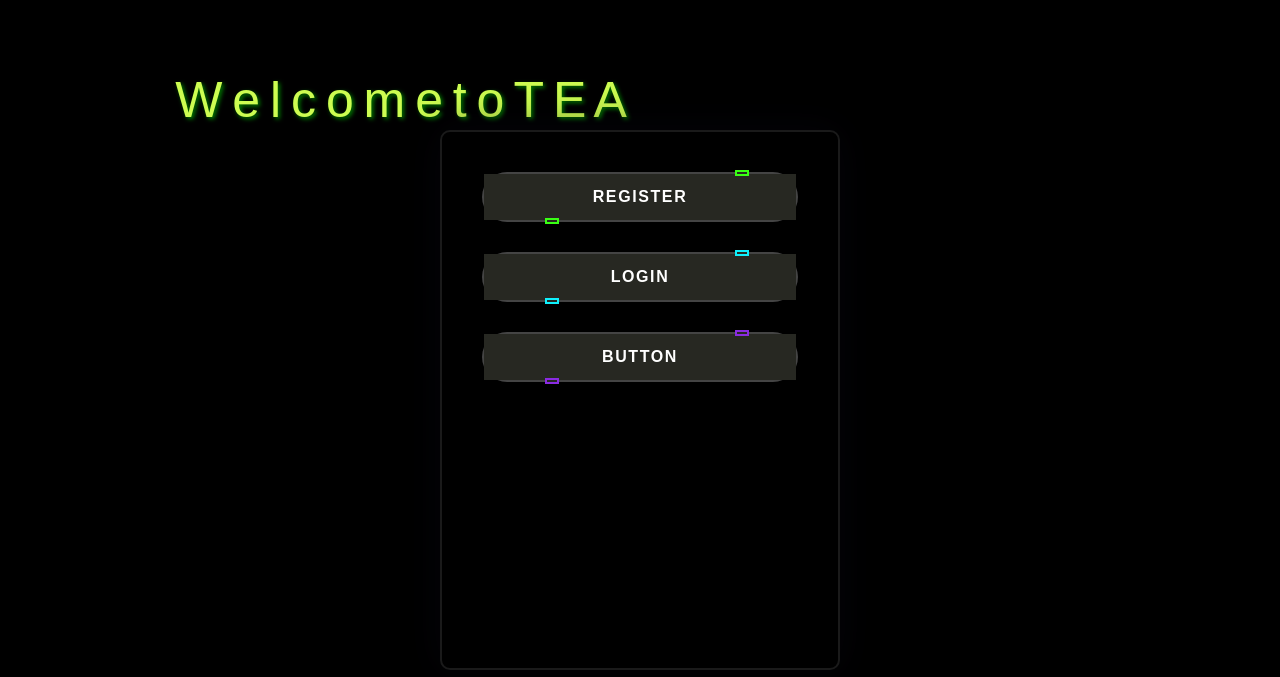
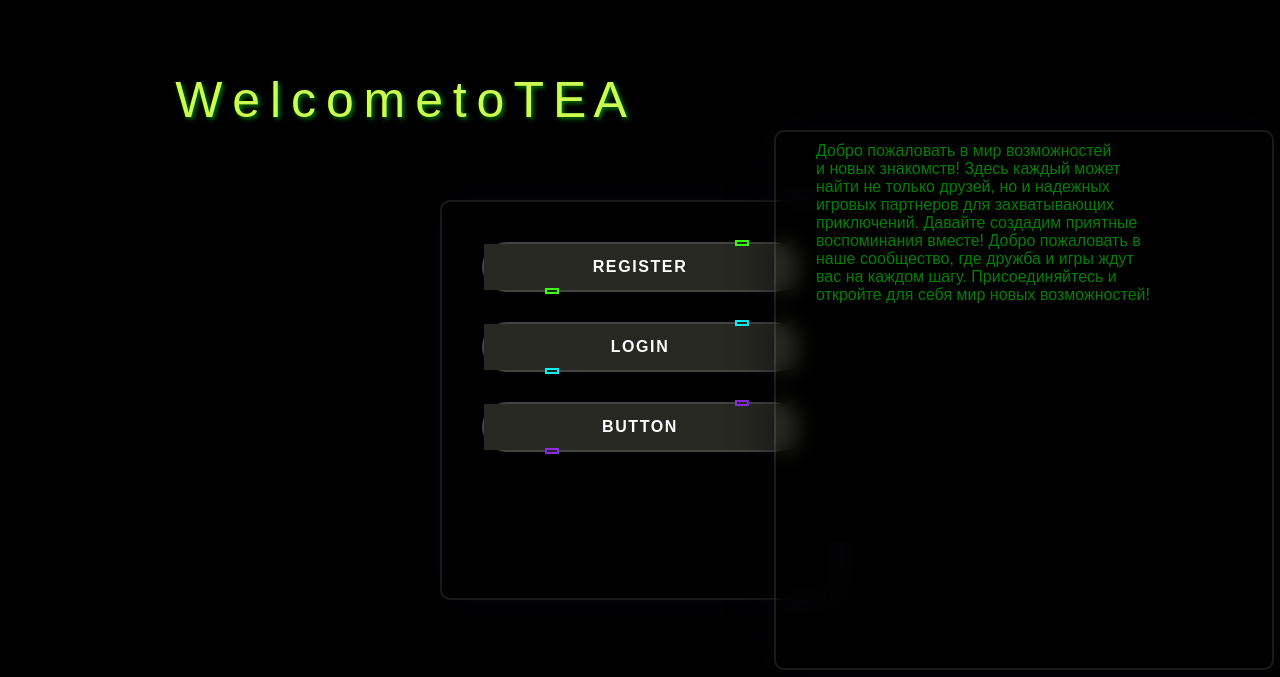
Before and after one commit to Robert-Polson/VSteam, a Django app: page / in a window 1280 px wide. Shown: the top 677 px of the page. Run offline with Django 5.2, Linux system fonts and the light colour scheme; some web fonts are replaced.

Commit message:
need a help for help.

```diff
--- a/mysite/my_codes/templates/open_page.html
+++ b/mysite/my_codes/templates/open_page.html
@@ -12,9 +12,33 @@
     <div class='air air3'></div>
     <div class='air air4'></div>
   </section>
+<style>
+  .text-container {
+      left: 10%;
+      background: black;
+      width: 410px;
+      height: 400px;
+      color: green;
+      size: 6;
+      font-family: 'Retron2000', sans-serif;
+  }
+  .text-container p{
+       white-space: nowrap;
+       overflow: hidden;
+       width: 410px;
+  }
+  .text-line {
+          opacity = 0;
+          animation: revealText 4s steps(40) forwards;
+          animation-delay: calc(0.0001s * var(--index));
+      }
 
+      @keyframes revealText {
+          from {opacity: 0;}
+          to {opacity: 1;}
+      }
 </style>
-    <style media="screen">
+<style media="screen">
         @import url('https://fonts.cdnfonts.com/css/retron2000');
     *{
     margin: 0;
@@ -92,7 +116,7 @@
 }
 
 form {
-    height: 540px;
+    height: 400px;
     width: 400px;
     color: black;
     position: absolute;
@@ -106,8 +130,25 @@ form {
     padding: 10px 40px;
     display: flex;
     flex-direction: column;
+    display: inline-block;
 }
-
+form1 {
+    height: 540px;
+    width: 500px;
+    color: black;
+    position: absolute;
+    transform: translate(-50%,-50%);
+    top: 50%;
+    left: 80%;
+    border-radius: 10px;
+    backdrop-filter: blur(10px);
+    border: 2px solid rgba(255,255,255,0.1);
+    box-shadow: 0 0 40px rgba(8,7,16,0.6);
+    padding: 10px 40px;
+    display: flex;
+    flex-direction: column;
+    display: inline-block;
+}
 h3 {
       font-size: px;
       font-weight: 500;
@@ -297,14 +338,12 @@ button:hover i::after {
     color: #cdfd51;
     font-family: 'Retron2000', sans-serif;
     text-shadow: 2px 2px 4px green;
+
 }
-
     </style>
 </head>
 <body>
 <h3 class="main_title" id="output"></h3>
-
-
 <script>
 const word = "Welcome to TEAM DER";
     let index = 0;
@@ -331,22 +370,33 @@ const word = "Welcome to TEAM DER";
 
     displayLetter();
 </script>
-<form id="myForm" method="post" onsubmit="return redirectUser()">
+<form id="myForm" method="post" onsubmit="return redirectUser()" style="float: center">
     {% csrf_token %}
+    <div>
+        <button style="--clr:#39FF14" id="registerButton" class="glow-on-hover"><span>REGISTER</span><i></i></button>
+        <button style="--clr:#0FF0FC" id="loginButton" class="glow-on-hover"><span>LOGIN</span><i></i></button>
+        <button style="--clr:#8A2BE2" id="continueButton" class="glow-on-hover"><span>Button</span><i></i></button>
+    </div>
+</form>
+<form1 style="float: right;">
+    {% csrf_token %}
+    <div>
+        <div class="text-container">
+            <p class="text-line" style="--index: 1;">Добро пожаловать в мир возможностей</p>
+            <p class="text-line" style="--index: 2;">и новых знакомств! Здесь каждый может</p>
+            <p class="text-line" style="--index: 3;">найти не только друзей, но и надежных</p>
+            <p class="text-line" style="--index: 4;">игровых партнеров для захватывающих</p>
+            <p class="text-line" style="--index: 5;">приключений. Давайте создадим приятные</p>
+            <p class="text-line" style="--index: 6;">воспоминания вместе! Добро пожаловать в</p>
+            <p class="text-line" style="--index: 7;"> наше сообщество, где дружба и игры ждут</p>
+            <p class="text-line" style="--index: 8;">вас на каждом шагу. Присоединяйтесь и </p>
+            <p class="text-line" style="--index: 9;">откройте для себя мир новых возможностей!</p>
+        </div>
+    </div>
+</form1>
 
-    <button style="--clr:#39FF14" id="registerButton" class="glow-on-hover"><span>REGISTER</span><i></i></button>
-
-
-<button style="--clr:#0FF0FC" id="loginButton" class="glow-on-hover"><span>LOGIN</span><i></i></button>
-
-
-<button style="--clr:#8A2BE2" id="continueButton" class="glow-on-hover"><span>Button</span><i></i></button>
-
-
-
-</form>
     <script>
-        function redirectUser() {
+       function redirectUser() {
             const form = document.getElementById('myForm');
             const registerButton = document.getElementById('registerButton');
             const loginButton = document.getElementById('loginButton');
@@ -364,11 +414,6 @@ const word = "Welcome to TEAM DER";
             }
             return true;
         }
-
-
-
     </script>
-
-
 </body>
 </html>
```
Also changed, not shown: mysite/db.sqlite3.
